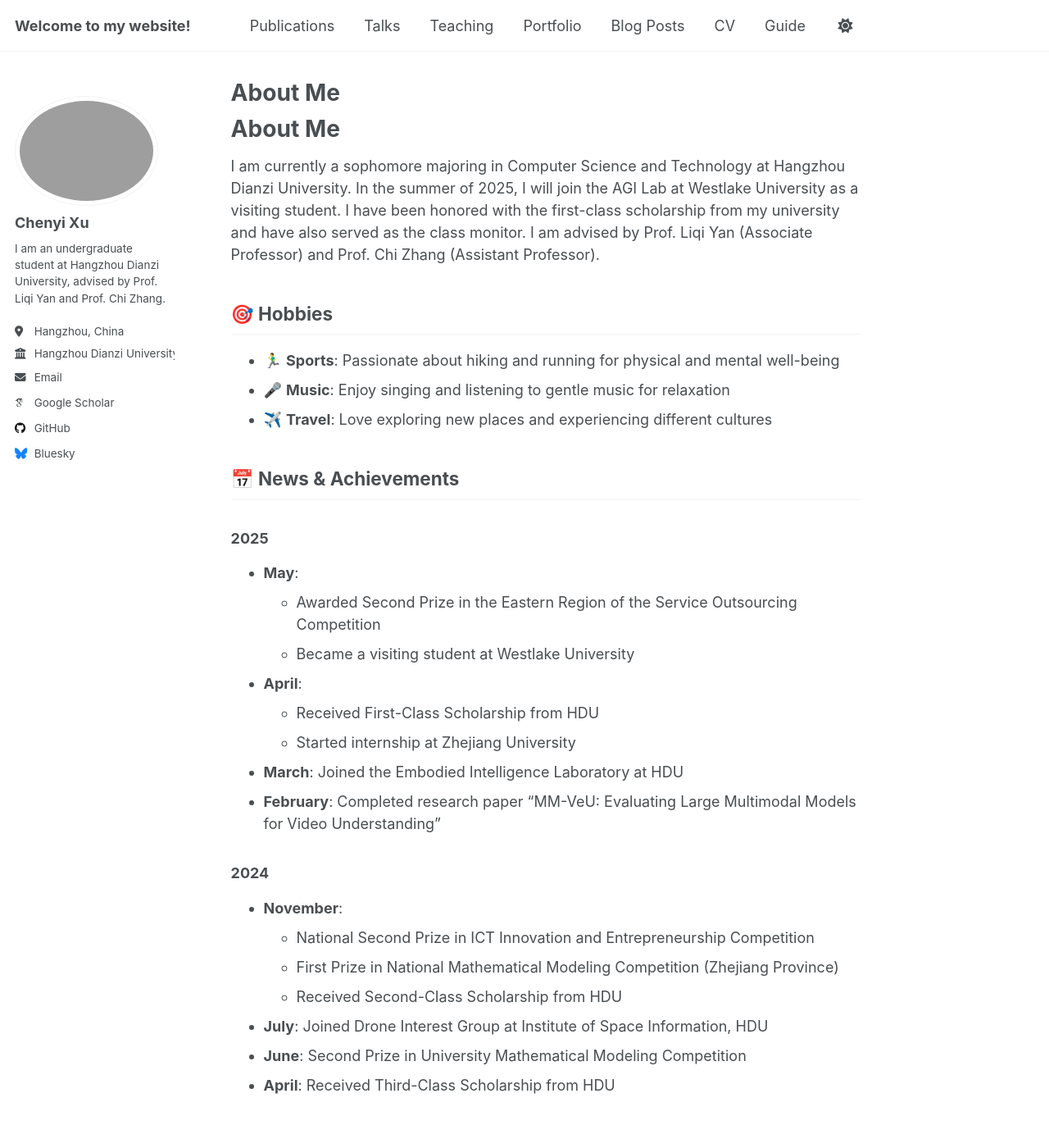
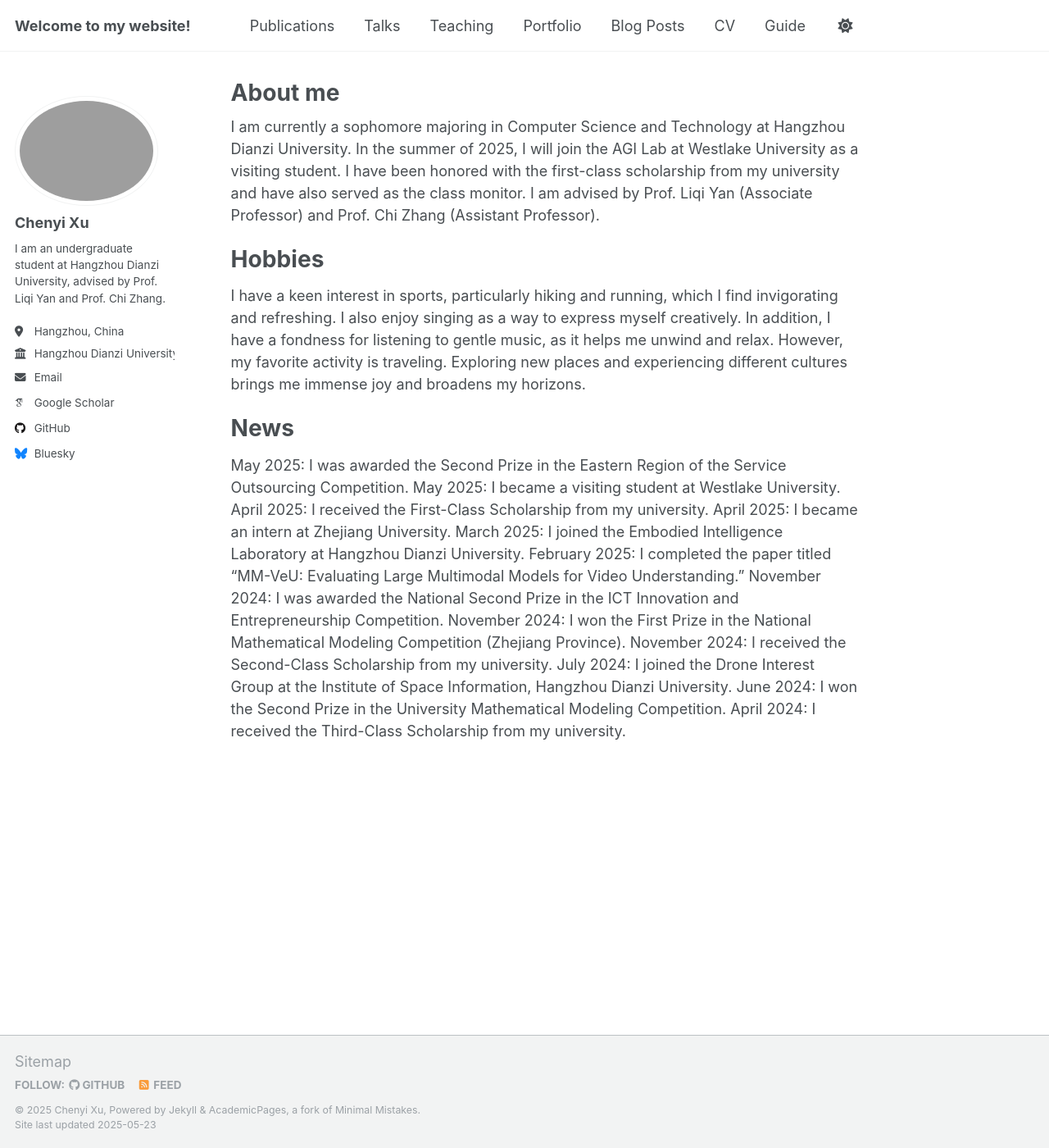
Before and after one commit to kikemw/kikemw.github.io, a Jekyll site: the page built from _pages/about.md, in a window 1280 px wide and 1400 px high. Shown: the whole window at 82% size. Built offline with Jekyll 4.4.1, drawn with Linux system fonts in a browser that asks for light colours; some web fonts are replaced; our own code applies the rules of GitHub Pages for plain Markdown files.

Commit message:
Initial commit

```diff
--- a/_pages/about.md
+++ b/_pages/about.md
@@ -1,35 +1,29 @@
 ---
-layout: single
+permalink: /
+title: "About  me"
 author_profile: true
+redirect_from:
+  - /about/
+  - /about.html
 ---
-
-# About Me
 
 I am currently a sophomore majoring in Computer Science and Technology at Hangzhou Dianzi University. In the summer of 2025, I will join the AGI Lab at Westlake University as a visiting student. I have been honored with the first-class scholarship from my university and have also served as the class monitor. I am advised by Prof. Liqi Yan (Associate Professor) and Prof. Chi Zhang (Assistant Professor).
 
-## 🎯 Hobbies
+Hobbies
+======
+I have a keen interest in sports, particularly hiking and running, which I find invigorating and refreshing. I also enjoy singing as a way to express myself creatively. In addition, I have a fondness for listening to gentle music, as it helps me unwind and relax. However, my favorite activity is traveling. Exploring new places and experiencing different cultures brings me immense joy and broadens my horizons.
 
-* 🏃‍♂️ **Sports**: Passionate about hiking and running for physical and mental well-being
-* 🎤 **Music**: Enjoy singing and listening to gentle music for relaxation
-* ✈️ **Travel**: Love exploring new places and experiencing different cultures
-
-## 📅 News & Achievements
-
-### 2025
-* **May**:
-  * Awarded Second Prize in the Eastern Region of the Service Outsourcing Competition
-  * Became a visiting student at Westlake University
-* **April**:
-  * Received First-Class Scholarship from HDU
-  * Started internship at Zhejiang University
-* **March**: Joined the Embodied Intelligence Laboratory at HDU
-* **February**: Completed research paper "MM-VeU: Evaluating Large Multimodal Models for Video Understanding"
-
-### 2024
-* **November**:
-  * National Second Prize in ICT Innovation and Entrepreneurship Competition
-  * First Prize in National Mathematical Modeling Competition (Zhejiang Province)
-  * Received Second-Class Scholarship from HDU
-* **July**: Joined Drone Interest Group at Institute of Space Information, HDU
-* **June**: Second Prize in University Mathematical Modeling Competition
-* **April**: Received Third-Class Scholarship from HDU
+News
+======
+May 2025: I was awarded the Second Prize in the Eastern Region of the Service Outsourcing Competition.
+May 2025: I became a visiting student at Westlake University.
+April 2025: I received the First-Class Scholarship from my university.
+April 2025: I became an intern at Zhejiang University.
+March 2025: I joined the Embodied Intelligence Laboratory at Hangzhou Dianzi University.
+February 2025: I completed the paper titled "MM-VeU: Evaluating Large Multimodal Models for Video Understanding."
+November 2024: I was awarded the National Second Prize in the ICT Innovation and Entrepreneurship Competition.
+November 2024: I won the First Prize in the National Mathematical Modeling Competition (Zhejiang Province).
+November 2024: I received the Second-Class Scholarship from my university.
+July 2024: I joined the Drone Interest Group at the Institute of Space Information, Hangzhou Dianzi University.
+June 2024: I won the Second Prize in the University Mathematical Modeling Competition.
+April 2024: I received the Third-Class Scholarship from my university.
```
